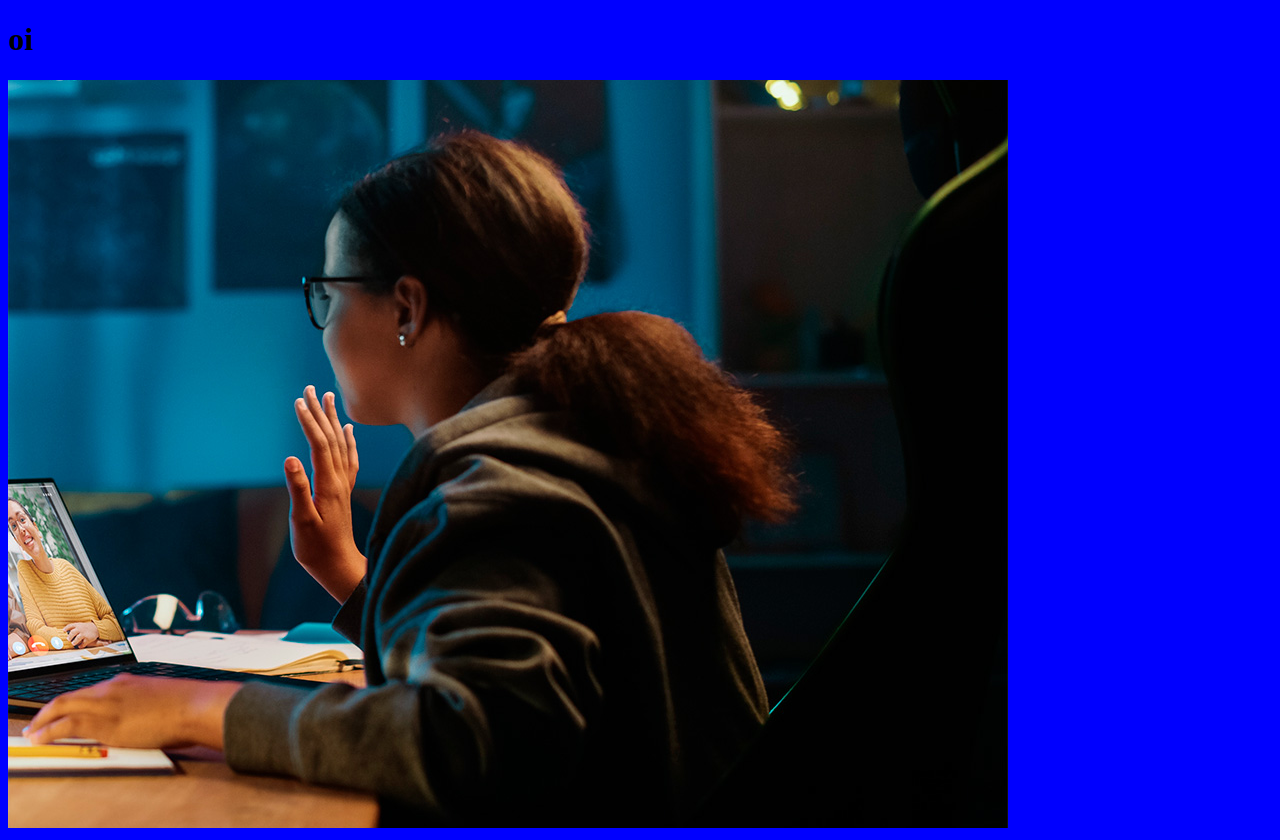
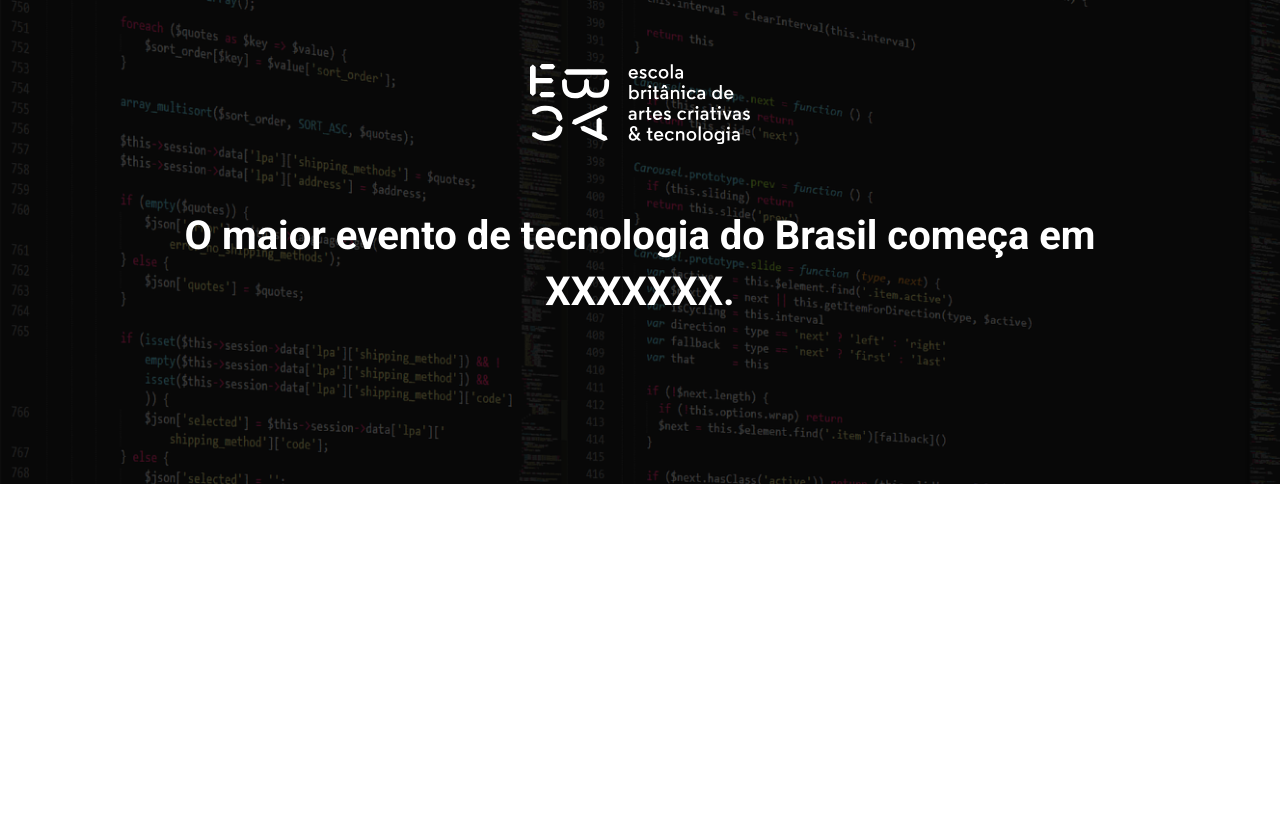
Before and after one commit to frohlichramon01/ebac_talks, a website built with Parcel: page src/index.html in a window 1280 px wide. After the commit the page ends 800 px from the top, so only its background shows below. Built offline with nearby package versions, Linux system fonts and the light colour scheme.

Commit message:
hero criado

```diff
--- a/src/index.html
+++ b/src/index.html
@@ -1,16 +1,25 @@
 <!DOCTYPE html>
-<html lang="en">
+<html lang="pt-BR">
 
 <head>
     <meta charset="UTF-8">
     <meta name="viewport" content="width=device-width, initial-scale=1.0">
-    <title>Document</title>
+    <title>EBAC Tech Talks</title>
+
+    <link rel="preconnect" href="https://fonts.googleapis.com">
+    <link rel="preconnect" href="https://fonts.gstatic.com" crossorigin>
+    <link href="https://fonts.googleapis.com/css2?family=Roboto:wght@100;400;700&display=swap" rel="stylesheet">
     <link rel="stylesheet" href="styles/main.scss">
 </head>
 
 <body>
-    <h1>oi</h1>
-    <img src="./images/backend.png" alt="">
+    <header class="hero">
+        <div class="container">
+            <img class="hero__logo" src="./images/ebac_logo.svg" alt="EBAC Logo">
+            <p class="hero__text">O maior evento de tecnologia do Brasil começa em XXXXXXX.</p>
+        </div>
+    </header>
+
     <script src="scripts/main.js"></script>
 </body>
 
--- /dev/null
+++ b/src/styles/_hero.scss
@@ -0,0 +1,53 @@
+.hero{
+    padding-top: 64px;
+    padding-bottom: 100px;
+    background-image: url(../images/fundo.png);
+    background-repeat: no-repeat;
+    background-size: cover;
+    position: relative;
+
+    .container{
+        position: relative;
+    }
+
+    &::before{
+        position: absolute;
+        top: 0;
+        left: 0;
+        width: 100%;
+        height: 100%;
+        background-color: #000;
+        content: '';
+        opacity: 0.7;
+    }
+
+    &__text {
+        margin-top: 64px;
+        margin-bottom: 64px;
+        font-size: 40px;
+        line-height: 56px;
+        font-weight: 800;
+        text-align: center;
+
+    };
+
+    &__logo{
+        display: block;
+        margin: 0 auto;
+        height: 80px;
+    }
+
+    @media (max-width: 640px) {
+        padding: 40px 0;
+        &__logo{
+            height: 40px;
+        }
+
+        &__text{
+            font-size: 22px;
+            line-height: 24px;
+            margin: 24px 0;
+        }
+
+    }
+}
--- a/src/styles/main.scss
+++ b/src/styles/main.scss
@@ -1,3 +1,23 @@
-*{
-    background-color: blue;
+@use 'hero';
+
+* {
+    margin: 0;
+    padding: 0;
+    box-sizing: border-box;
+    font-family: Roboto, sans-serif;
+    color: #fff;
 }
+
+.container{
+    max-width: 960px;
+    width: 100%;
+    margin: 0 auto;
+
+    @media (max-width: 640px) {
+        max-width: 80%;
+    }
+
+    @media (max-width: 1024px) {
+        max-width: 90%;
+    }
+}
```
Also changed, not shown: dist/index.html, dist/styles/main.css, 1 other file.
